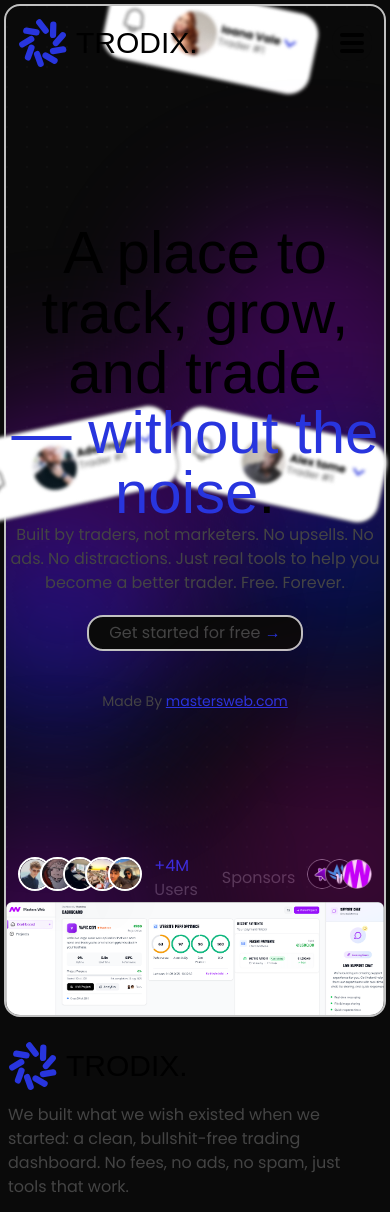
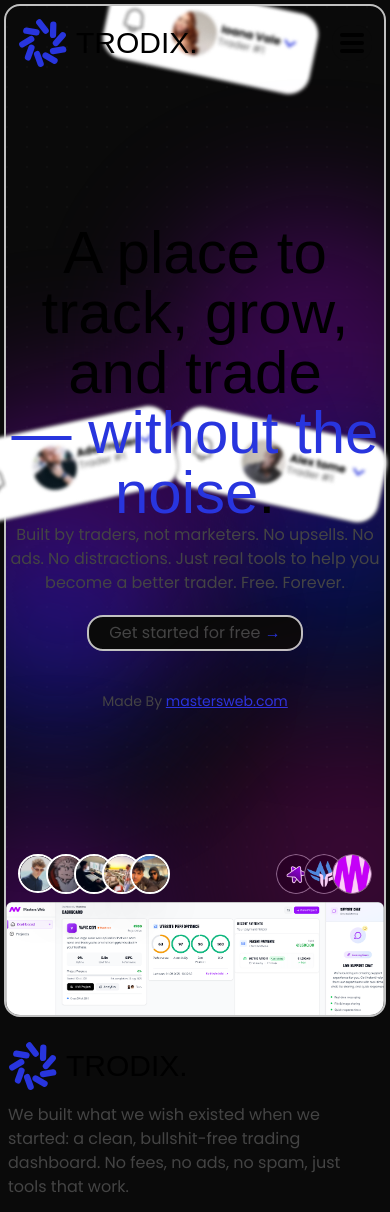
Before and after one commit to GitMan-Del/Trodix, a Next.js app: page / in a window 390 px wide. Shown: the top 1212 px of the page. Built offline with nearby package versions, Linux system fonts and the light colour scheme; a web font is replaced by a local one.

Commit message:
Responsive/3

```diff
--- a/src/app/Components/UserAvatars.tsx
+++ b/src/app/Components/UserAvatars.tsx
@@ -69,8 +69,8 @@ export default function UserAvatars() {
             </span>
           ))}
         </div>
-        <p className="text-sec">
-          <span className="text-prim">+4M</span> Users
+        <p className="text-sec md:block hidden">
+          <span className="text-prim ">+4M</span> Users
         </p>
       </div>
       <div className="flex flex-row-reverse items-center gap-3">
@@ -95,7 +95,7 @@ export default function UserAvatars() {
             </span>
           ))}
         </div>
-        <p className="text-sec">Sponsors</p>
+        <p className="text-sec md:block hidden">Sponsors</p>
       </div>
     </div>
   );
--- a/src/app/page.tsx
+++ b/src/app/page.tsx
@@ -66,7 +66,7 @@ export default function Home() {
             </p>
           </div>
 
-          <div className="md:w-[60%] w-full md:mx-auto z-40">
+          <div className="md:w-[60%] w-full md:mx-auto z-50">
             <UserAvatars />
             <div className="w-full flex justify-center items-end overflow-hidden relative z-10">
               <Image
```
